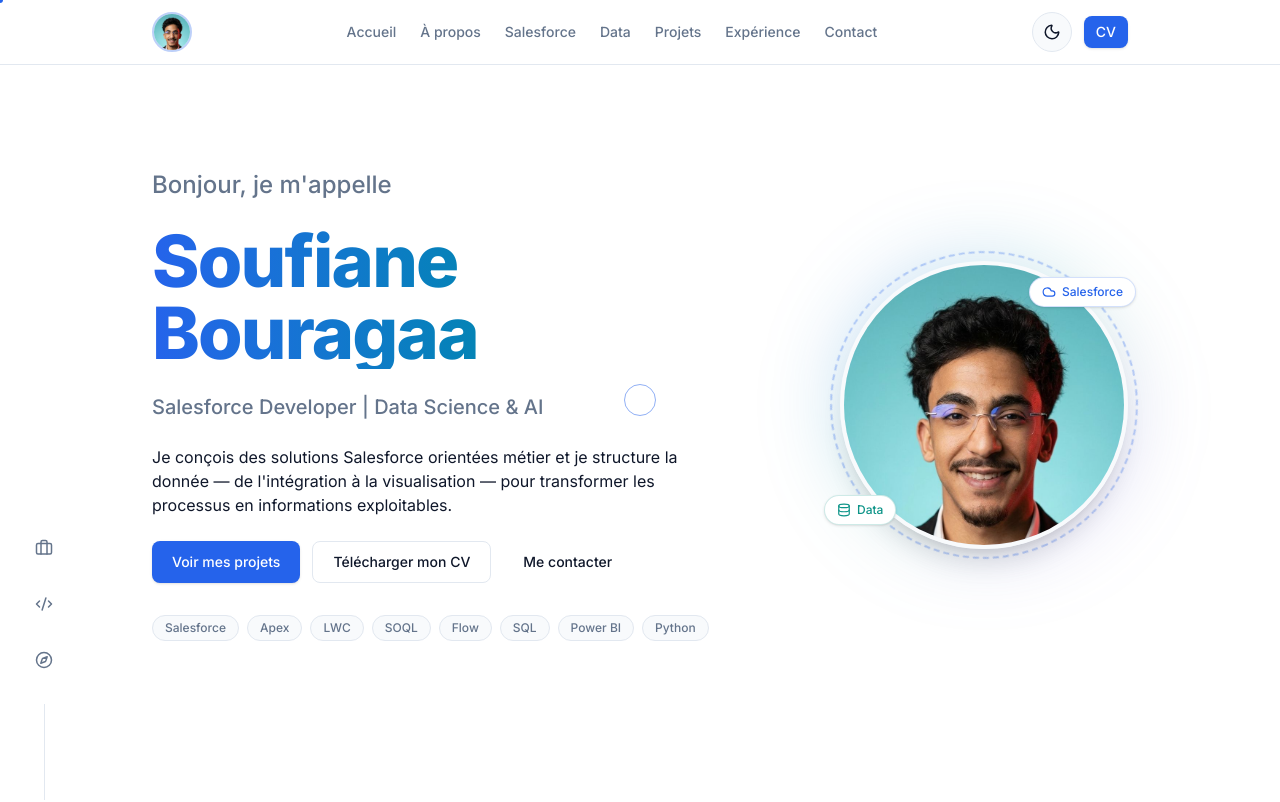
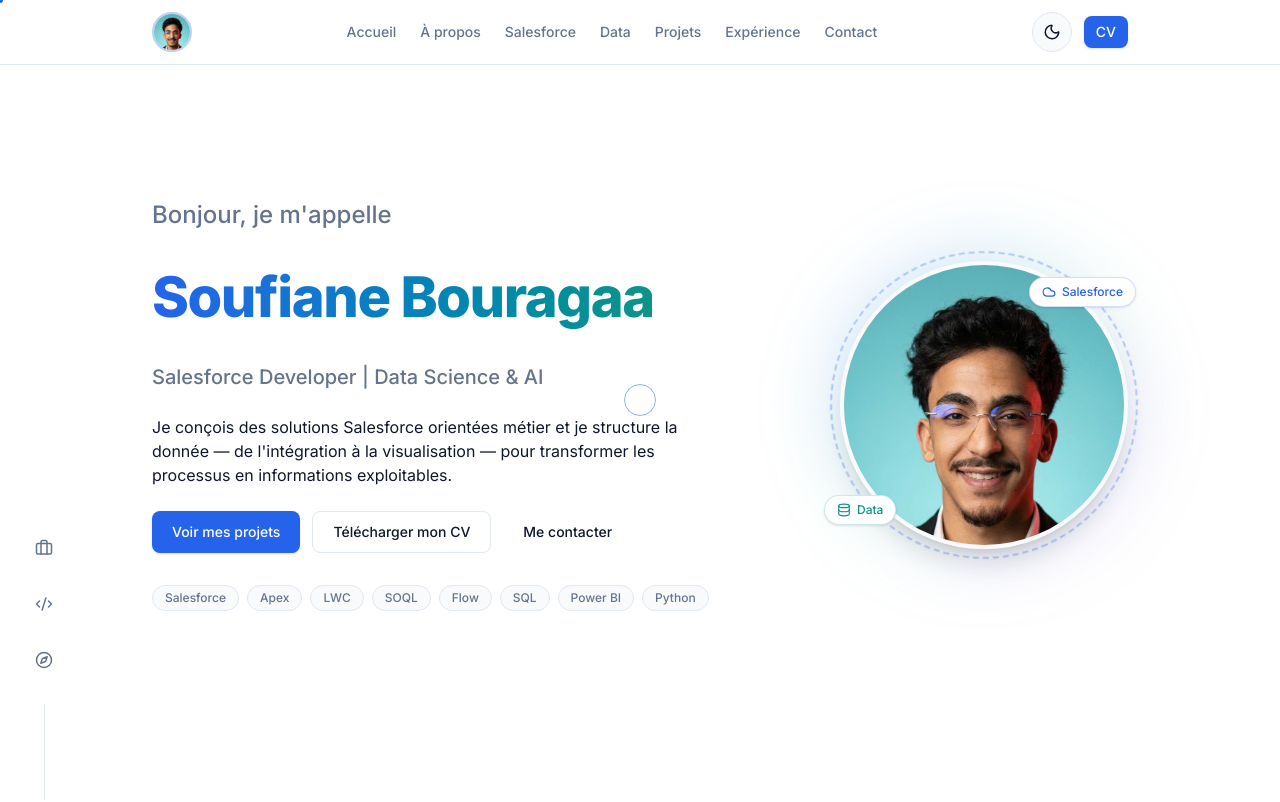
Before and after one commit to soufianebouragaa01/soufiane-bouragaa-portfolio, a React (Vite) app: page / in a window 1280 px wide. Shown: the top 802 px of the page. Built offline with nearby package versions, Linux system fonts and the light colour scheme.

Commit message:
Fix hero name wrapping with fluid clamp() sizing

```diff
--- a/src/sections/Hero.jsx
+++ b/src/sections/Hero.jsx
@@ -14,7 +14,7 @@
           Bonjour, je m'appelle
         </p>
 
-        <h1 className="bg-gradient-to-r from-primary to-secondary bg-clip-text text-6xl font-extrabold tracking-tight text-transparent sm:text-7xl">
+        <h1 className="whitespace-nowrap bg-gradient-to-r from-primary to-secondary bg-clip-text text-[clamp(1.75rem,7vw,3.5rem)] font-extrabold tracking-tight text-transparent">
           {profile.name}
         </h1>
 
```
